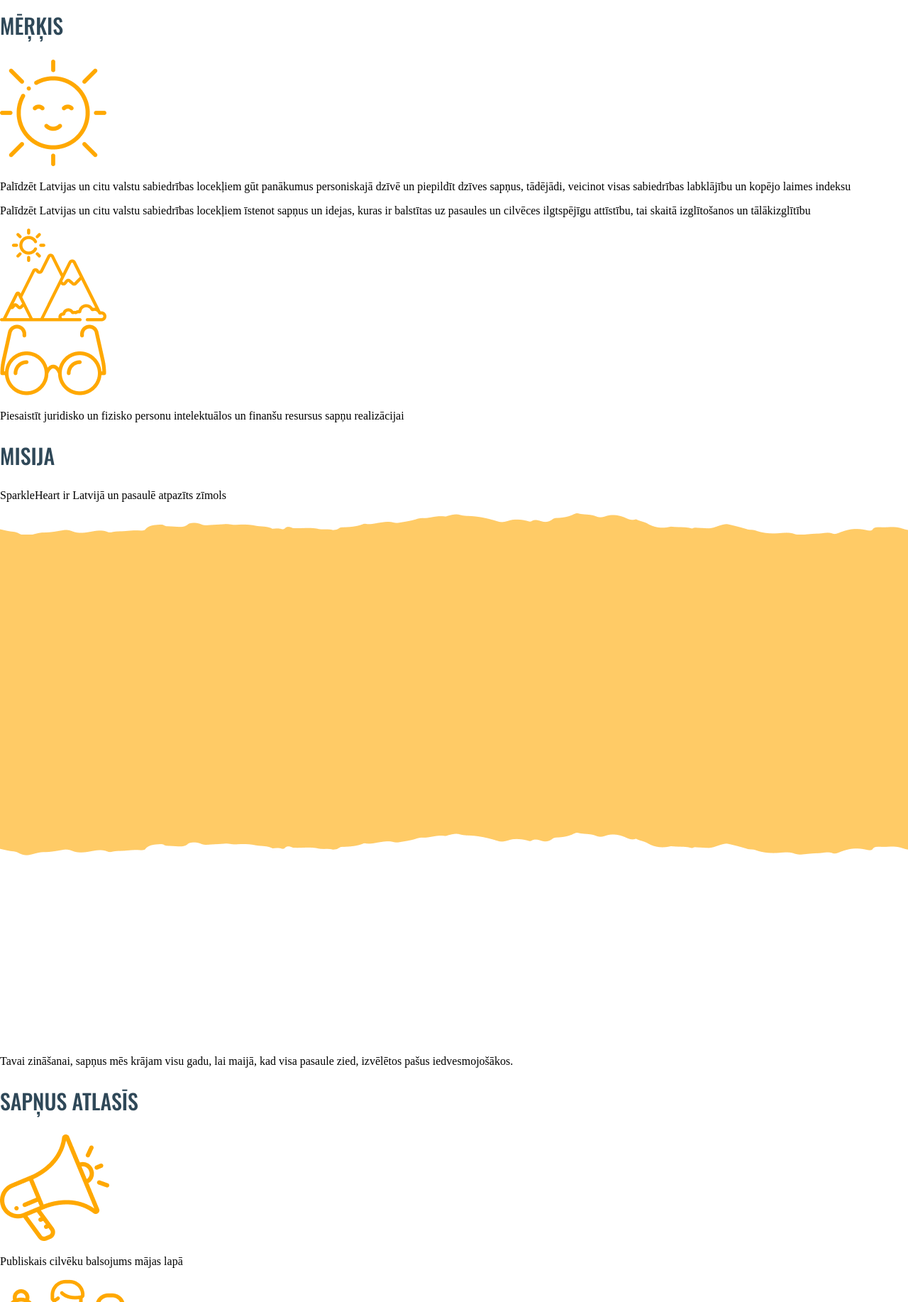
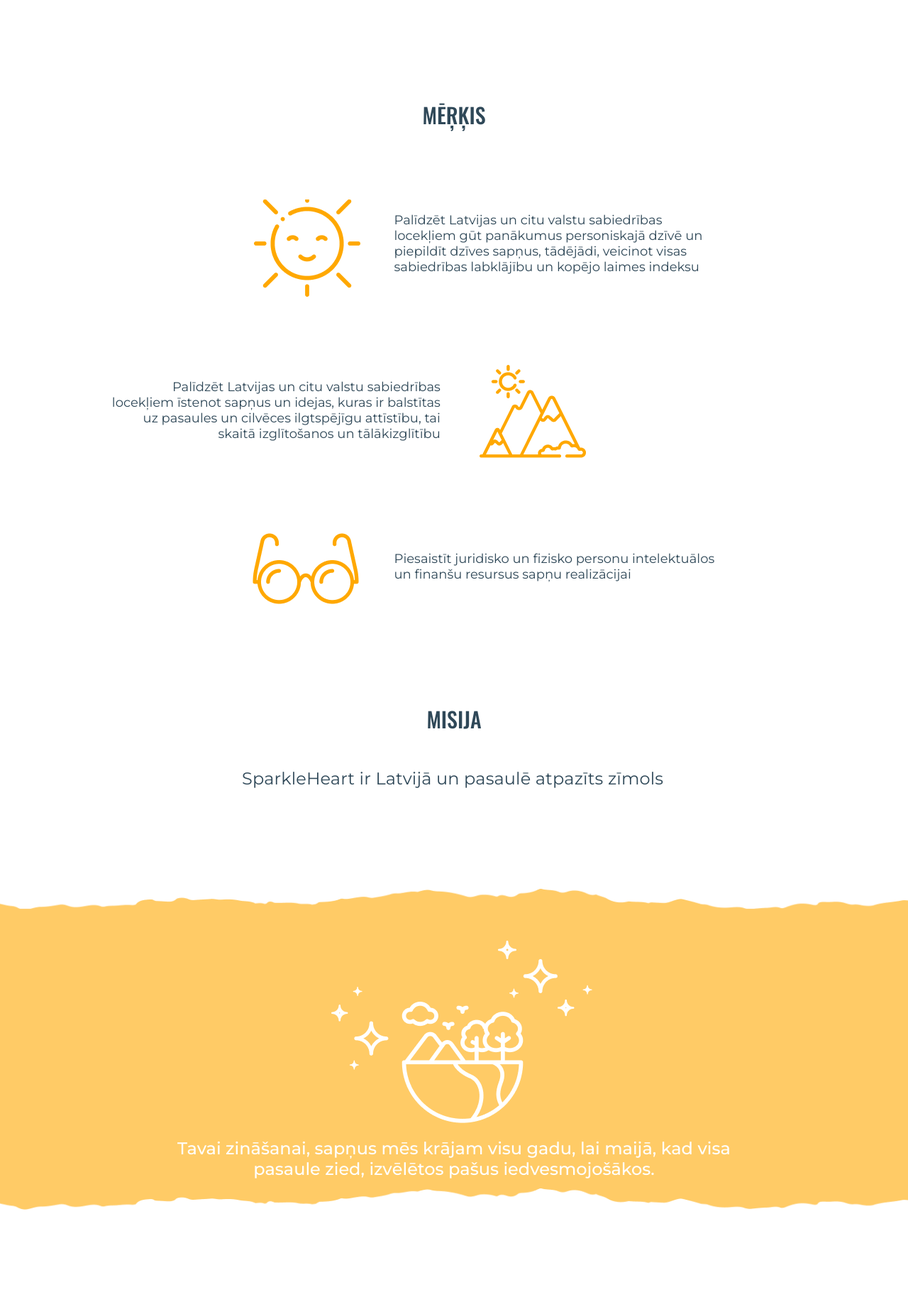
Before and after one commit to AnnaDam/AnnaDam.github.io, a PHP site: page /sapnu_banka.html in a window 1280 px wide; the page is wider, and only the part inside the window is pictured. Shown: the part 1046-2880 px from the top of that part at 71% size. Run offline with PHP 8.4, Linux system fonts and the light colour scheme.

Commit message:
Update banka_style.css

```diff
--- a/Internship_name_Anna/assets/css/banka_style.css
+++ b/Internship_name_Anna/assets/css/banka_style.css
@@ -1,184 +1,297 @@
-<!DOCTYPE html>
-<html lang="lv">
-  <head>
-    <title>Sparkle Heart</title>
-    <meta http-equiv="Content-Type" content="text/html; charset=utf-8" />
-    <meta name="viewport" content="width=device-width, initial-scale=1">
-    <link rel="icon" type="image/png" href="assets/img/Intersect.png">
-    <link rel="stylesheet" href="assets/font/font.css">
-    <link rel="stylesheet" href="assets/css/style.css">
-    <link rel="stylesheet" href="assets/css/banka_style.css">
-    <script src="assets/js/theme.js"></script>
-  </head>
-  <body>
+.banka-title {
+    margin-top: 15%;
+    text-align: center;
+    position: relative;
+}
 
-      <!--Izvēlnes pamats-->
-      <div class="menu">
-        <picture>
-          <source media="(min-width: 661px)" srcset="assets/img/desktop_menu.png" class="mala">
-          <source media="(max-width: 660px)" srcset="assets/img/mobile_menu.png" class="mala">
-          <img src="assets/img/desktop_menu.png" class="mala" alt="Izvēlnes mala">
-        </picture>
-        <input type="image" src="assets/img/navigacija.png" id="nav-icon" onclick="openNav()" alt="Atvērt navigāciju">
-        <a href="index.html">
-          <img src="assets/img/BlackLogo.jpg" alt="Sparkle care logo" id="main-logo">
-        </a>
+@media (max-width: 900px) {
+    .banka-title { margin-top: 22%; }
+}
 
-        <!--Navigācija-->
-        <div id="overlay-navigation">
-          <input type="image" src="assets/img/close.png" id="close-nav" onclick="closeNav()" alt="Aizvērt navigāciju">
-          <div class="nav">
-            <ul style="list-style-type: none; ">
-              <li><a href="ideja.html">Ideja</a></li>
-              <li><a href="piesaki_sapni.html" style="margin-left: -5%;" >Piesaki Sapni</a></li>
-              <li><a href="uznemejiem.html" style="margin-left: -10%;">Uzņēmējiem</a></li>
-              <li><a href="sapnu_banka.html" style="margin-left: -14%;" id="selected">Sapņu banka</a></li>
-              <li><a href="sapnus_atbalsta.html" style="margin-left: -15%;">Sapņus atbalsta</a></li>
-              <li><a href="iedvesmas_stasti.html" style="margin-left: -17%;">99 iedvesmas stāsti</a></li>
-              <li><div class="valoda">
-                <a href="#" style="margin-left: -35%;" id="lv">LV</a>
-                <a href="#" class="other-lang">EN</a>
-                <a href="#" class="other-lang">RU</a>
-                </div>
-              </li>
-            </ul>
-          </div>
-        </div>
-      </div>
+/* Video */
 
-      <h1 class="banka-title">SAPŅU BANKA</h1>
-      <div class="sapnu-vid">
-        <video poster="assets/img/sapnu_bankas_video.jpg" id="thumbnail"></video>
-        <input type="image" name="play" src="assets/img/play.png" id="play" alt="play">
-      </div>
+.sapnu-vid {
+    margin-top: 4.6%;
+    position: relative;
+    width: 100%;
+}
 
-      <div class="merki">
-        <h2 class="sec-title">MĒŖĶIS</h2>
+@media (max-width: 900px) {
+    .sapnu-vid {
+        margin-top: 6.45%;
+        margin-bottom: 19%;
+    }
+}
 
-        <div class="inner-merki" id="sun-container">
-          <img src="assets/img/sun.png" id="sun-icon" class="merki-icons" alt="Saule">
-          <p id="sun-text" class="merki-text">Palīdzēt Latvijas un citu valstu sabiedrības locekļiem
-            gūt panākumus personiskajā dzīvē un piepildīt dzīves sapņus, tādējādi,
-            veicinot visas sabiedrības labklājību un kopējo laimes indeksu</p>
-        </div>
 
-        <div class="inner-merki" id="kalni-container">
-          <p id="kalni-text" class="merki-text">Palīdzēt Latvijas un citu valstu sabiedrības locekļiem
-            īstenot sapņus un idejas, kuras ir balstītas uz pasaules un cilvēces
-            ilgtspējīgu attīstību, tai skaitā izglītošanos un tālākizglītību</p>
-          <img src="assets/img/kalni.png" id="kalni-icon" class="merki-icons" alt="Kalni">
-        </div>
+#thumbnail { width: 100%; }
 
-        <div class="inner-merki" id="brilles-container">
-          <img src="assets/img/brilles.png" id="brilles-icon" class="merki-icons" alt="Brilles">
-          <p id="brilles-text" class="merki-text">Piesaistīt juridisko un fizisko personu intelektuālos
-            un finanšu resursus sapņu realizācijai</p>
-        </div>
-      </div>
+#play {
+    left: 0;
+    top: 0.6%;
+    right: 0;
+    bottom: 0;
+    margin: auto;
+    position: absolute;
+    width: 9.2%;
+}
 
-      <!--Misija-->
-      <div class="misija">
-        <h2 class="sec-title">MISIJA</h2>
-        <p class="misija-apraksts">SparkleHeart ir Latvijā un pasaulē atpazīts zīmols</p>
-        <div class="yellow-block">
-          <img src="assets/img/yellow.png" class="yellow-pamats" alt="Dzeltens pamats">
-          <img src="assets/img/island.png" class="white-icon" alt="Sala">
-          <p class="white-text">Tavai zināšanai, sapņus mēs krājam visu gadu, lai maijā,
-            kad visa pasaule zied, izvēlētos pašus iedvesmojošākos.</p>
-        </div>
-      </div>
+@media (max-width: 900px) {
+    .sapnu-vid { margin-top: 9.45%; }
 
-      <!--Sapņu atlase-->
-      <div class="atlase">
-        <h2 class="sec-title">SAPŅUS ATLASĪS</h2>
-        <div class="inner-atlase">
-          <div class="loudspeaker">
-            <img src="assets/img/loud.png" class="atlase-icon" alt="Loudspeaker">
-            <p class="atlase-text">Publiskais cilvēku balsojums mājas lapā</p>
-          </div>
-          <div class="people">
-            <img src="assets/img/cilveki.png" class="atlase-icon" alt="Cilvēki">
-            <p class="atlase-text">Īpaši izveidota komisija, kur tiek pieaicināti arī SP sadarbības partneri</p>
-          </div>
-        </div>
-        <div class="yellow-block">
-          <picture>
-            <source media="(min-width: 901px)" srcset="assets/img/yellow.png" class="yellow-pamats" alt="Dzeltens pamats">
-            <source media="(max-width: 900px)" srcset="assets/img/yellow_mobile.png" class="yellow-pamats" alt="Dzeltens pamats">
-            <img src="assets/img/yellow.png" class="yellow-pamats" alt="Dzeltens pamats">
-          </picture>
+    #play { width: 16.1%; }
+}
 
-          <img src="assets/img/varaviksne.png" class="white-icon" id="varaviksne" alt="Varavīksne">
-          <p class="white-text" id="vara-desc">Galvenais kritērijs, lai sapni izvēlētos, ir, vai to realizējot,
-            mēs padarīsim pasauli labāku. Un pasauli labāku var padarīt gan lielas, gan mazas lietas</p>
-        </div>
-      </div>
+@media (max-width: 660px) {
+    .sapnu-vid { margin-top: 15.6%; }
 
-      <!--Sapņi-->
-      <div class="sapni">
-        <div class="sapnotajiem">
-          <h3>VĒLIES PIEPILDĪT SAVU SAPNI?</h3> <br>
-          <button class="button">Sapņotājiem</button>
-        </div>
-        <div class="uznemejiem">
-          <h3>VĒLIES PALĪDZĒT KĀDAM PIEPILDĪT SAPNI?</h3> <br>
-          <button class="button">Uzņēmējiem</button>
-        </div>
-      </div>
+    #play { width: 23.1%; }
+}
 
-    <!--Fiksēta poga "go up"-->
-    <img src="assets/img/go_up.svg" id="go-up" onclick="scrollUp()" alt="Poga uz augšu">
+/* Mērķi */
 
-    <!--Footer-->
-    <footer>
-        <div class="footer-main">
+.sec-title {
+    margin-top: 10.9%;
+    text-align: center;
+}
 
-        <!--Footer pamata laukums-->
-        <picture>
-          <source media="(min-width: 461px)" srcset="assets/img/footer_desktop.png" class="footer-pamats">
-          <source media="(max-width: 460px)" srcset="assets/img/footer_mobile.png" class="footer-pamats">
-          <img src="assets/img/footer_desktop.png" class="footer-pamats" alt="Footer pamats">
-        </picture>
+@media (max-width: 900px) {
+    .sec-title { margin-top: 19.2%; }
+}
 
-        <!--Footer logo & copyright-->
-        <div class="footer-logo">
-          <img src="assets/img/GoldenV2Logo.png" id="golden-logo" alt="Golden logo">
-          <p id="copyright">© SparkleHeart 2020. Visas tiesības aizsargātas.</p>
-        </div>
+.inner-merki {
+    position: relative;
+    margin-top: 7.5%;
+    overflow: hidden;
+}
 
-        <!--Apakšējā navigācija-->
-        <div class="bottom-nav">
-          <ul style="list-style-type: none; ">
-            <li><a href="ideja.html">Ideja</a></li>
-            <li><a href="piesaki_sapni.html" >Piesaki Sapni</a></li>
-            <li><a href="uznemejiem.html">Uzņēmējiem</a></li>
-            <li><a href="sapnu_banka.html">Sapņu banka</a></li>
-            <li><a href="sapnus_atbalsta.html">Sapņus atbalsta</a></li>
-            <li><a href="iedvesmas_stasti.html">Iedvesmas stāsti</a></li>
-          </ul>
-        </div>
+.merki-text {
+    width: 36.604%;
+    font-family: Montserrat, sans-serif;
+    font-style: normal;
+    font-weight: normal;
+    font-size: 18px;
+    line-height: 22px;
+    color: #2F4858;
+    text-align: left;
+}
 
-        <!--Rekvizīti-->
-        <div class="biedribas-info">
-          <p id="biedriba-title">Biedrība SparkleHeart</p>
-          <p class="biedriba-numuri">Reģistrācijas nr. 40008293119</p>
-          <p class="biedriba-numuri">Banka: SWEDBANK A/S</p>
-          <p class="biedriba-numuri">LV52HABA0551047652465</p>
-        </div>
+@media (max-width: 900px) {
+    .merki-text { width: 45.604%; }
+}
 
-        <!--Kontaktinformācija-->
-        <div class="kontakti">
-          <p id="vards">Juris Gogulis</p>
-          <p class="kontaktinformacija">juris.gogulis@sparkleheart.org</p>
-          <p class="kontaktinformacija">+37126890034</p>
-          <p class="kontaktinformacija">Biķernieku iela 24a - 5, LV-1006</p>
-          <a href="#Rekviziti" class="kontaktinformacija" id="rekviziti">Skatīt rekvizītus</a>
-          <input type="image" src="assets/img/facebook.png" class="media" alt="Facebook">
-          <input type="image" src="assets/img/instagram.png" class="media" alt="Instagram">
-          <br>
-          <a href="#privatuma_politika" id="privatuma-politika">Privātuma politika</a>
-        </div>
-		  </div>
-		</footer>
-  </body>
-</html>
+
+#sun-icon {
+    float: left;
+    margin-left: 28%;
+    margin-top: -1%;
+}
+
+@media (max-width: 900px) {
+    #sun-icon {
+        margin-left: 14.6%;
+        margin-top: 4%;
+    }
+}
+
+#sun-text {
+    float: right;
+    margin-right: 20%;
+}
+
+@media (max-width: 900px) {
+    #sun-text {
+        margin-right: 11%;
+        margin-top: 5.3%;
+    }
+}
+
+#kalni-icon {
+    float: right;
+    margin-right: 35.5%;
+}
+
+@media (max-width: 900px) {
+    #kalni-icon {
+        margin-top: 3%;
+        margin-right: 16%;
+    }
+}
+
+#kalni-text {
+    float: left;
+    text-align: right;
+    margin-left: 11.9%;
+    margin-top: 1.6%;
+}
+
+@media (max-width: 900px) {
+    #kalni-text {
+        margin-left: 10.7%;
+        margin-top: 4.6%;
+    }
+}
+
+#brilles-icon {
+    float: left;
+    margin-left: 27.8%;
+    margin-top: 0.8%;
+}
+
+@media (max-width: 900px) {
+    #brilles-icon {
+        margin-left: 15.3%;
+        margin-top: 3.3%;
+    }
+}
+
+#brilles-text {
+    float: right;
+    margin-top: 2.77%;
+    margin-right: 20%;
+}
+
+@media (max-width: 900px) {
+    #brilles-icon {
+        margin-top: 5.77%;
+        margin-right: 11%;
+    }
+}
+
+/* Misija */
+
+.misija-apraksts {
+    margin-top: 3.7%;
+    margin-bottom: 11%;
+    margin-left: -0.3%;
+    text-align: center;
+    letter-spacing: 0.15px;
+    font-size: 24px;
+    font-family: Montserrat, sans-serif;
+    color: #2F4858;
+}
+
+/* Dzeltenais bloks */
+
+.yellow-pamats {
+    z-index: -1;
+    width: 100%;
+}
+
+.white-icon {
+    position: absolute;
+    margin-left: -63.5%;
+    margin-top: 5.7%;
+}
+
+.white-text {
+    position: absolute;
+    margin-top: -8.2%;
+    margin-left: 18.5%;
+    width: 63%;
+    font-family: Montserrat, sans-serif;
+    font-style: normal;
+    font-weight: 500;
+    font-size: 24px;
+    line-height: 29px;
+    text-align: center;
+    color: #FFFFFF;
+}
+
+/* sapņņu atlase */
+
+.atlase {
+    margin-top: 14.7%;
+    position: relative;
+}
+
+.inner-atlase {
+    overflow: hidden;
+    text-align: center;
+}
+
+.loudspeaker {
+    float: left;
+    width: 21.011%;
+    margin-left: 20.1%;
+    margin-top: 2.6%;
+}
+
+.people {
+    float: right;
+    width: 21.011%;
+    margin-right: 20.2%;
+    margin-top: 4.8%;
+    margin-bottom: 9.9%;
+}
+
+.atlase-text {
+    font-family: Montserrat, sans-serif;
+    font-style: normal;
+    font-weight: 500;
+    font-size: 24px;
+    line-height: 29px;
+    color: #2F4858;
+}
+
+#vara-desc {
+    margin-top: -8.5%;
+    margin-left: 14%;
+    width: 72%;
+}
+
+#varaviksne { margin-left: -66%; }
+
+/*  piepildīt sapni */
+
+.sapni {
+    margin-top: 12.8%;
+    padding-bottom: 22%;
+    width: 100%;
+}
+
+.sapnotajiem {
+    left: 8%;
+    float: left;
+    position: relative;
+    width: 44.95%;
+    text-align: center;
+}
+
+.uznemejiem {
+    right: 6.2%;
+    position: relative;
+    width: 48.9%;
+    float: right;
+    text-align: center;
+}
+
+@media (max-width: 900px) {
+    .sapni { margin-top: 57%; }
+
+    .sapnotajiem { left: 3%; }
+
+    .uznemejiem {
+        right: 3%;
+        width: 44.95%;
+    }
+}
+
+@media (max-width: 660px) {
+    .sapni { margin-top: 164.4%; }
+
+    .sapnotajiem {
+        left: unset;
+        transform: translatex(6%);
+        margin-bottom: 25%;
+        width: 90%;
+        float: none;
+    }
+
+    .uznemejiem {
+        right: unset;
+        transform: translatex(6%);
+        width: 90%;
+        float: none;
+    }
+}
```
